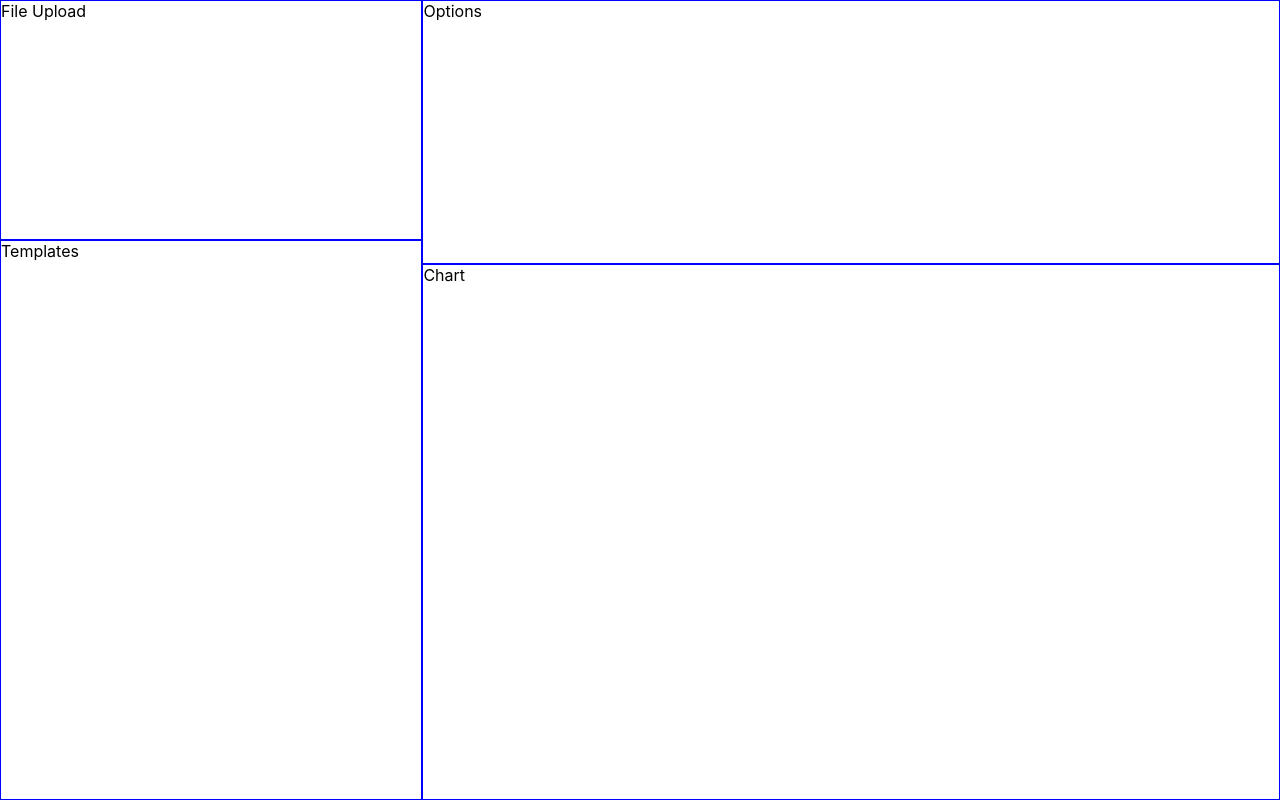
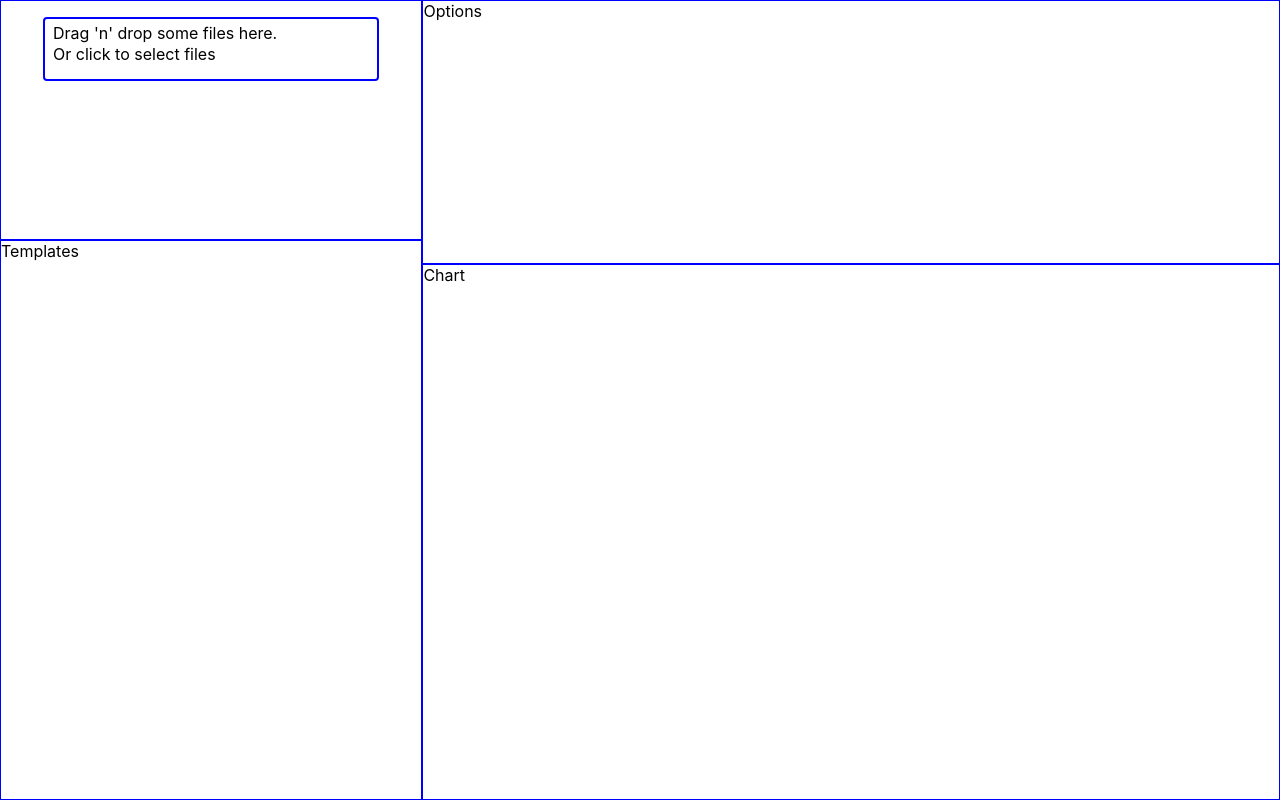
Before and after one commit to michaelcalvinwood/instant-charts-react, a React (Create React App) app: page / in a window 1280 px wide. Built offline with nearby package versions, Linux system fonts and the light colour scheme.

Commit message:
added dropzone for uploading files

```diff
--- a/package.json
+++ b/package.json
@@ -8,6 +8,7 @@
     "@testing-library/user-event": "^13.5.0",
     "react": "^18.2.0",
     "react-dom": "^18.2.0",
+    "react-dropzone": "^14.2.3",
     "react-scripts": "5.0.1",
     "sass": "^1.59.2",
     "web-vitals": "^2.1.4"
--- a/src/components/FileUpload.jsx
+++ b/src/components/FileUpload.jsx
@@ -1,11 +1,32 @@
 import './FileUpload.scss';
 import React from 'react';
+import Dropzone from 'react-dropzone';
+
 
 const FileUpload = () => {
+    const uploadFiles = files => {
+        console.log('the files', files);
+    }
 
     return (
         <div className="file-upload">
-            File Upload
+           <div
+                className="dropzone-container"
+                style={{cursor: 'pointer', lineHeight: '1.3', padding: ".25rem .5rem", margin: '1rem auto 0 auto', width: '80%', display: 'block', height: '4rem', border: '2px solid blue', borderRadius: '4px'}}
+
+            >
+            <Dropzone
+                onDrop={acceptedFiles => uploadFiles(acceptedFiles)}>
+                    {({getRootProps, getInputProps}) => (
+                        <section>
+                        <div {...getRootProps()}>
+                            <input {...getInputProps()} />
+                            <p>Drag 'n' drop some files here.<br /> Or click to select files</p>
+                        </div>
+                        </section>
+                    )}
+                </Dropzone>
+           </div>
         </div>
 
     )
```
Also changed, not shown: src/Dropzone.jsx (added, +44 -0 lines), 1 other file (tests, documents, lock files or other folders).
